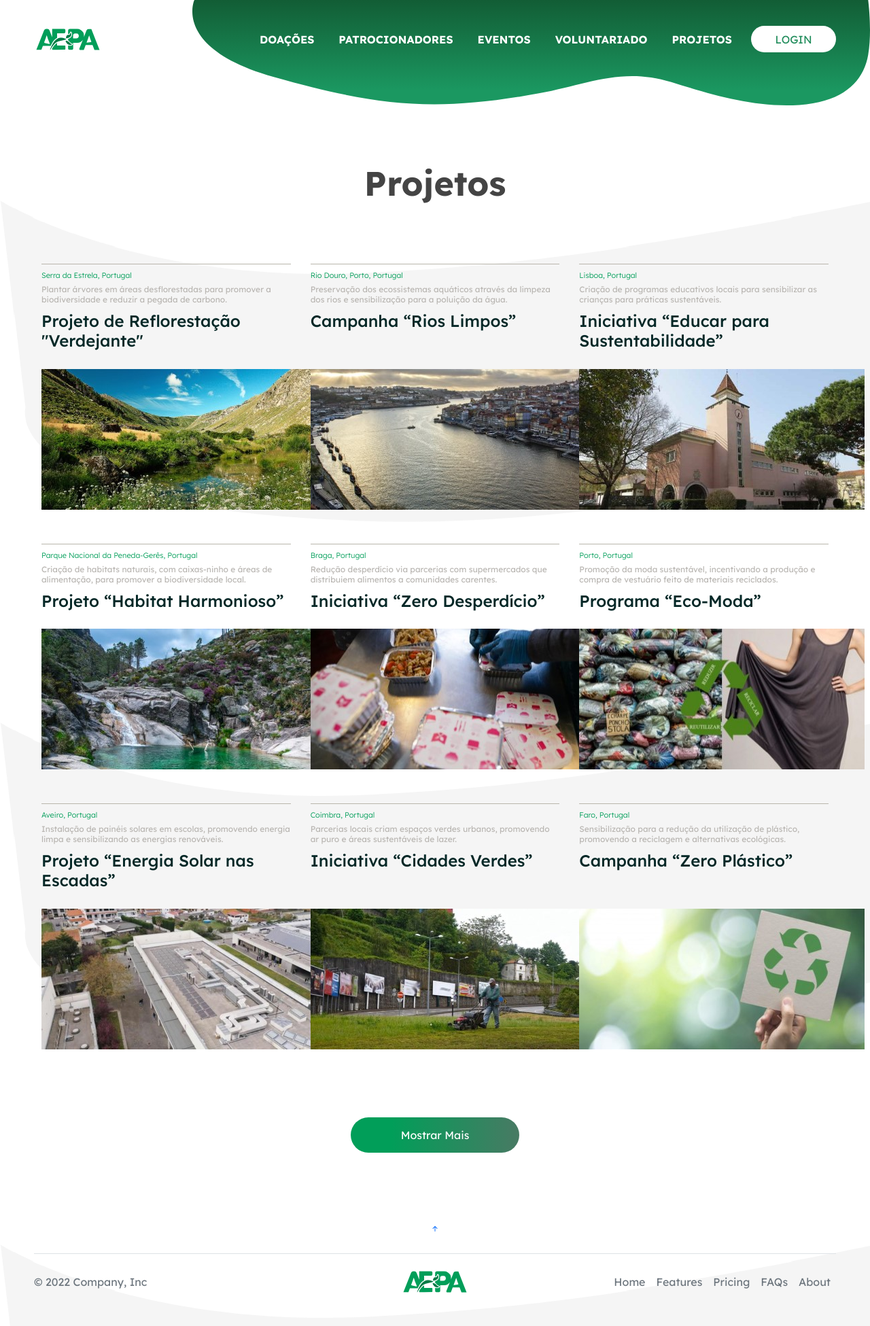
After one commit to CristianoSamtps/AEPA, a Laravel app: page /projects in a window 1280 px wide. The commit adds this page. Shown: the whole page at 68% size. Run offline with Laravel 10, Linux system fonts and the light colour scheme.

Commit message:
Adição da página Projetos e melhorias relacionadas
1->Ficheiro web.php:
     1-Alteração das rotas com a colocação da minha rota (projects);

2->Ficheiro PageController.php
     1-Alteração dos controladores com a minha view (projects);

3->Ficheiro projects.blade.php & projects.css & projects.js & Imagens:
     1-Começo e término da minha página (Projetos) em versão desktop;

4->Ficheiro master.blade.php:
     1-Formatação do código;

```diff
--- a/app/Http/Controllers/PageController.php
+++ b/app/Http/Controllers/PageController.php
@@ -15,4 +15,8 @@
     public function patrocinadores(){
     	return view('patrocinadores');
     }
+
+    public function projects(){
+        return view('projects');
+    }
 }
--- /dev/null
+++ b/public/css/projects.css
@@ -0,0 +1,98 @@
+body {
+    max-width: 1440px;
+    font-family: 'Lexend Deca', sans-serif;
+    background-image: url(../img/backgroundeffect1.svg);
+    padding-top: 155px;
+}
+
+.projects-section h1 {
+    text-align: center;
+    font-size: 50px;
+    font-weight: bold;
+    padding: 85px 0;
+    margin: 0;
+    height: 233px;
+}
+
+.projects-list {
+    margin-left: 61px;
+    margin-right: 61px;
+}
+
+.project-row {
+    display: flex;
+    flex-wrap: wrap;
+    justify-content: space-between;
+    margin-bottom: 50px;
+}
+
+.project {
+    border-top: 1px solid #b9b6ac;
+    width: calc(33.33% - 19.28px);
+}
+
+.project:hover {
+    cursor: pointer;
+    border-top-color: #FA9333;
+}
+
+.project h3 {
+    margin-top: 10px;
+    margin-bottom: 0;
+    font-size: 11px;
+    font-weight: 300;
+    /* Light */
+    color: #019E59;
+    height: 14px;
+}
+
+.project p {
+    margin-top: 5px;
+    margin-bottom: 0;
+    font-size: 12px;
+    font-weight: 400;
+    /* Regular */
+    color: #B9B6B2;
+    line-height: 15px;
+}
+
+.project h2 {
+    margin-top: 10px;
+    margin-bottom: 0;
+    font-size: 24px;
+    font-weight: 500;
+    /* Medium */
+    color: #052827;
+    height: 60px;
+}
+
+.project-row-2 h2 {
+    height: 30px;
+}
+
+.project img {
+    margin-top: 25px;
+    transition: transform 0.3s ease-in-out;
+}
+
+.project img:hover {
+    transform: scale(1.05);
+}
+
+div#MoreBtn {
+    display: flex;
+    justify-content: center;
+    /* Centraliza horizontalmente */
+}
+
+button#showMoreBtn {
+    margin-top: 50px;
+    margin-bottom: 100px;
+    padding: 0;
+    width: 248px;
+    height: 52px;
+    border-radius: 40px;
+    border: 0;
+    background: linear-gradient(91deg, #019E59 24.15%, #4C7864 103.74%);
+    color: #ffff;
+}
--- /dev/null
+++ b/public/js/projects.js
@@ -0,0 +1,18 @@
+$(document).ready(function () {
+    // Esconder inicialmente a quarta linha de projetos
+    $('.project-row-4').hide();
+
+    // Adicionar evento de clique ao botão "Mostrar Mais"
+    $('#showMoreBtn').click(function () {
+        // Mostrar a quarta linha de projetos
+        $('.project-row-4').slideToggle();
+
+        // Esconder o botão quando a .project-row-4 é mostrada
+        $(this).toggle();
+
+        // Fazer deslizar a página para a .project-row-4
+        $('html, body').animate({
+            scrollTop: $('.project-row-4').offset().top
+        }, 400);
+    });
+});
--- a/resources/views/layouts/master.blade.php
+++ b/resources/views/layouts/master.blade.php
@@ -10,25 +10,26 @@
     <meta content="" name="keywords">
 
     <!-- Favicons -->
-  <link href="{{asset ('img/favicon.svg')}}" rel="icon">
+    <link href="{{ asset('img/favicon.svg') }}" rel="icon">
 
     <!-- Google Fonts -->
     <link rel="preconnect" href="https://fonts.googleapis.com">
     <link rel="preconnect" href="https://fonts.gstatic.com" crossorigin>
-  <link href="https://fonts.googleapis.com/css2?family=Lexend+Deca:wght@300&family=Raleway:wght@500&display=swap" rel="stylesheet">
+    <link href="https://fonts.googleapis.com/css2?family=Lexend+Deca:wght@300&family=Raleway:wght@500&display=swap"
+        rel="stylesheet">
 
     <!-- Vendor CSS Files -->
-  <link href="{{ asset ('/vendor/aos/aos.css') }}" rel="stylesheet">
-  <link href="{{ asset ('/vendor/bootstrap/css/bootstrap.min.css') }}" rel="stylesheet">
-  <link href="{{ asset ('/vendor/bootstrap-icons/bootstrap-icons.css') }}" rel="stylesheet">
+    <link href="{{ asset('/vendor/aos/aos.css') }}" rel="stylesheet">
+    <link href="{{ asset('/vendor/bootstrap/css/bootstrap.min.css') }}" rel="stylesheet">
+    <link href="{{ asset('/vendor/bootstrap-icons/bootstrap-icons.css') }}" rel="stylesheet">
 
-  <link href="{{ asset ('/vendor/boxicons/css/boxicons.min.css') }}" rel="stylesheet">
-  <link href="{{ asset ('/vendor/glightbox/css/glightbox.min.css') }}" rel="stylesheet">
-  <link href="{{ asset ('/vendor/remixicon/remixicon.css') }}" rel="stylesheet">
-  <link href="{{ asset ('/vendor/swiper/swiper-bundle.min.css') }}" rel="stylesheet">
+    <link href="{{ asset('/vendor/boxicons/css/boxicons.min.css') }}" rel="stylesheet">
+    <link href="{{ asset('/vendor/glightbox/css/glightbox.min.css') }}" rel="stylesheet">
+    <link href="{{ asset('/vendor/remixicon/remixicon.css') }}" rel="stylesheet">
+    <link href="{{ asset('/vendor/swiper/swiper-bundle.min.css') }}" rel="stylesheet">
 
     <!-- Template Main CSS File -->
-  <link href="{{ asset ('/css/masterstyle.css') }}" rel="stylesheet">
+    <link href="{{ asset('/css/masterstyle.css') }}" rel="stylesheet">
     @yield('styles')
 
 </head>
@@ -38,28 +39,33 @@
     <!-- ======= Header ======= -->
     <header id="header" class="fixed-top">
         <svg width="997" height="155" viewBox="0 0 997 155" fill="none" xmlns="http://www.w3.org/2000/svg">
-      <path d="M119.832 113.279C-29.3934 71.3393 2.95979 0 2.95979 0H994.286C994.286 0 1000.39 45.1112 994.286 80.6988C988.18 116.287 961.653 149.869 893.329 154.38C825.004 158.892 759.739 137.86 704.671 120.798C631.704 98.1888 580.461 124.359 509.895 137.338C353.709 166.065 269.058 155.219 119.832 113.279Z" fill="url(#paint0_linear_214_4)"/>
+            <path
+                d="M119.832 113.279C-29.3934 71.3393 2.95979 0 2.95979 0H994.286C994.286 0 1000.39 45.1112 994.286 80.6988C988.18 116.287 961.653 149.869 893.329 154.38C825.004 158.892 759.739 137.86 704.671 120.798C631.704 98.1888 580.461 124.359 509.895 137.338C353.709 166.065 269.058 155.219 119.832 113.279Z"
+                fill="url(#paint0_linear_214_4)" />
             <defs>
-        <linearGradient id="paint0_linear_214_4" x1="469.614" y1="5.13046e-08" x2="469.614" y2="546.799" gradientUnits="userSpaceOnUse">
-          <stop stop-color="#125D35"/>
-          <stop offset="0.244792" stop-color="#1B9861"/>
+                <linearGradient id="paint0_linear_214_4" x1="469.614" y1="5.13046e-08" x2="469.614" y2="546.799"
+                    gradientUnits="userSpaceOnUse">
+                    <stop stop-color="#125D35" />
+                    <stop offset="0.244792" stop-color="#1B9861" />
                 </linearGradient>
             </defs>
         </svg>
 
         <nav class="navbar navbar-expand-lg stroke">
-      <a href="{{route('index')}}" class="navbar-brand"><img src="{{ asset('img/logo_green.svg')}}" alt="AEPABrandLogo" width="200" height="50"></a>
-      <button class="navbar-toggler" type="button" data-bs-toggle="collapse" data-bs-target="#navbarNavAltMarkup" aria-controls="navbarNavAltMarkup" aria-expanded="false" aria-label="Toggle navigation">
+            <a href="{{ route('index') }}" class="navbar-brand"><img src="{{ asset('img/logo_green.svg') }}"
+                    alt="AEPABrandLogo" width="200" height="50"></a>
+            <button class="navbar-toggler" type="button" data-bs-toggle="collapse" data-bs-target="#navbarNavAltMarkup"
+                aria-controls="navbarNavAltMarkup" aria-expanded="false" aria-label="Toggle navigation">
                 <span class="navbar-toggler-icon"></span>
             </button>
             <div class="collapse navbar-collapse" id="navbarNavAltMarkup">
                 <div class="navbar-nav text-center">
                     <!-- Add the "ml-auto" class to align items to the right -->
-          <a class="nav-item nav-link" href="{{ route('topDonates')}}">DOAÇÕES</a>
-          <a class="nav-item nav-link" href="{{ route('patrocinadores')}}">PATROCIONADORES</a>
+                    <a class="nav-item nav-link" href="{{ route('topDonates') }}">DOAÇÕES</a>
+                    <a class="nav-item nav-link" href="{{ route('patrocinadores') }}">PATROCIONADORES</a>
                     <a class="nav-item nav-link" href="#">EVENTOS</a>
                     <a class="nav-item nav-link" href="#">VOLUNTARIADO</a>
-          <a class="nav-item nav-link" href="#">PROJETOS</a>
+                    <a class="nav-item nav-link" href="{{ route('projects') }}">PROJETOS</a>
                     <a><button class="btn">LOGIN</button></a>
                 </div>
             </div>
@@ -78,7 +84,8 @@
     @yield('main')
 
     <div id="preloader"></div>
-  <a href="#" class="back-to-top d-flex align-items-center justify-content-center"><i class="bi bi-arrow-up-short"></i></a>
+    <a href="#" class="back-to-top d-flex align-items-center justify-content-center"><i
+            class="bi bi-arrow-up-short"></i></a>
 
     <!-- ======= Footer ======= -->
     <div class="footerbg">
@@ -87,8 +94,9 @@
         <footer class="d-flex flex-wrap justify-content-between align-items-center py-3 my-4 border-top">
             <p class="col-md-4 mb-0 text-muted">© 2022 Company, Inc</p>
 
-      <a href="{{route('index')}}" class="col-md-4 d-flex align-items-center justify-content-center mb-3 mb-md-0 me-md-auto link-dark text-decoration-none">
-        <img src="{{ asset('img/logo_green.svg')}}" alt="AEPABrandLogo" width="200" height="50">
+            <a href="{{ route('index') }}"
+                class="col-md-4 d-flex align-items-center justify-content-center mb-3 mb-md-0 me-md-auto link-dark text-decoration-none">
+                <img src="{{ asset('img/logo_green.svg') }}" alt="AEPABrandLogo" width="200" height="50">
             </a>
 
             <ul class="nav col-md-4 justify-content-end">
@@ -102,16 +110,16 @@
     </footer><!-- End Footer -->
 
     <!-- Vendor JS Files -->
-  <script src="{{ asset ('/vendor/aos/aos.js')}}"></script>
-  <script src="{{ asset ('/vendor/bootstrap/js/bootstrap.bundle.min.js')}}"></script>
-  <script src="{{ asset ('/vendor/glightbox/js/glightbox.min.js')}}"></script>
-  <script src="{{ asset ('/vendor/isotope-layout/isotope.pkgd.min.js')}}"></script>
-  <script src="{{ asset ('/vendor/swiper/swiper-bundle.min.js')}}"></script>
-  <script src="{{ asset ('/vendor/waypoints/noframework.waypoints.js')}}"></script>
-  <script src="{{ asset ('/vendor/php-email-form/validate.js')}}"></script>
+    <script src="{{ asset('/vendor/aos/aos.js') }}"></script>
+    <script src="{{ asset('/vendor/bootstrap/js/bootstrap.bundle.min.js') }}"></script>
+    <script src="{{ asset('/vendor/glightbox/js/glightbox.min.js') }}"></script>
+    <script src="{{ asset('/vendor/isotope-layout/isotope.pkgd.min.js') }}"></script>
+    <script src="{{ asset('/vendor/swiper/swiper-bundle.min.js') }}"></script>
+    <script src="{{ asset('/vendor/waypoints/noframework.waypoints.js') }}"></script>
+    <script src="{{ asset('/vendor/php-email-form/validate.js') }}"></script>
 
     <!-- Template Main JS File -->
-  <script src="{{ asset ('/js/main.js')}}"></script>
+    <script src="{{ asset('/js/main.js') }}"></script>
 
 </body>
 
--- /dev/null
+++ b/resources/views/projects.blade.php
@@ -0,0 +1,158 @@
+@extends('layouts.master')
+
+@section('title', 'AEPA | Projetos')
+
+@section('styles')
+    <link href="{{ asset('/css/styleIndex.css') }}" rel="stylesheet">
+    <link href="{{ asset('/css/projects.css') }}" rel="stylesheet">
+    <link rel="preconnect" href="https://fonts.googleapis.com">
+    <link rel="preconnect" href="https://fonts.gstatic.com" crossorigin>
+    <link href="https://fonts.googleapis.com/css2?family=Lexend+Deca:wght@100;200;300;400;500;600;700;800;900&display=swap"
+        rel="stylesheet">
+@endsection
+
+@section('main')
+    <div class="projects-section">
+
+        <!-- Título "Projetos" -->
+        <h1 id="projects-title">Projetos</h1>
+
+        <!-- Listagem de Projetos -->
+        <div class="projects-list">
+
+            <!-- Primeira fila de Projetos -->
+            <div class="project-row project-row-1">
+
+                <!-- Projeto 1 -->
+                <div class="project">
+                    <h3>Serra da Estrela, Portugal</h3>
+                    <p>Plantar árvores em áreas desflorestadas para promover a biodiversidade e reduzir a pegada de carbono.
+                    </p>
+                    <h2>Projeto de Reflorestação "Verdejante"</h2>
+                    <img src="{{ asset('img/Cidades/Verdejante.jpg') }}" alt="Verdejante">
+                </div>
+
+                <!-- Projeto 2 -->
+                <div class="project">
+                    <h3>Rio Douro, Porto, Portugal</h3>
+                    <p>Preservação dos ecossistemas aquáticos através da limpeza dos rios e sensibilização para a poluição
+                        da água.</p>
+                    <h2>Campanha “Rios Limpos”</h2>
+                    <img src="{{ asset('img/Cidades/Rios Limpos.jpg') }}" alt="Verdejante">
+                </div>
+
+                <!-- Projeto 3 -->
+                <div class="project">
+                    <h3>Lisboa, Portugal</h3>
+                    <p>Criação de programas educativos locais para sensibilizar as crianças para práticas sustentáveis.</p>
+                    <h2>Iniciativa “Educar para Sustentabilidade”</h2>
+                    <img src="{{ asset('img/Cidades/Educar para Sustentabilidade.jpg') }}" alt="Verdejante">
+                </div>
+
+            </div>
+
+            <!-- Segunda fila de Projetos -->
+            <div class="project-row project-row-2">
+
+                <!-- Projeto 4 -->
+                <div class="project">
+                    <h3>Parque Nacional da Peneda-Gerês, Portugal</h3>
+                    <p>Criação de habitats naturais, com caixas-ninho e áreas de alimentação, para promover a biodiversidade
+                        local.</p>
+                    <h2>Projeto “Habitat Harmonioso”</h2>
+                    <img src="{{ asset('img/Cidades/Habitat Harmonioso.jpg') }}" alt="Verdejante">
+                </div>
+
+                <!-- Projeto 5 -->
+                <div class="project">
+                    <h3>Braga, Portugal</h3>
+                    <p>Redução desperdício via parcerias com supermercados que distribuiem alimentos a comunidades carentes.
+                    </p>
+                    <h2>Iniciativa “Zero Desperdício”</h2>
+                    <img src="{{ asset('img/Cidades/Zero Desperdício.jpg') }}" alt="Verdejante">
+                </div>
+
+                <!-- Projeto 6 -->
+                <div class="project">
+                    <h3>Porto, Portugal</h3>
+                    <p>Promoção da moda sustentável, incentivando a produção e compra de vestuário feito de materiais
+                        reciclados.</p>
+                    <h2>Programa “Eco-Moda”</h2>
+                    <img src="{{ asset('img/Cidades/Eco-Moda.jpg') }}" alt="Verdejante">
+                </div>
+
+            </div>
+
+            <!-- Terceira fila de Projetos -->
+            <div class="project-row project-row-3">
+
+                <!-- Projeto 7 -->
+                <div class="project">
+                    <h3>Aveiro, Portugal</h3>
+                    <p>Instalação de painéis solares em escolas, promovendo energia limpa e sensibilizando as energias
+                        renováveis.</p>
+                    <h2>Projeto “Energia Solar nas Escadas”</h2>
+                    <img src="{{ asset('img/Cidades/Energia Solar nas Escadas.jpg') }}" alt="Verdejante">
+                </div>
+
+                <!-- Projeto 8 -->
+                <div class="project">
+                    <h3>Coimbra, Portugal</h3>
+                    <p>Parcerias locais criam espaços verdes urbanos, promovendo ar puro e áreas sustentáveis de lazer.</p>
+                    <h2>Iniciativa “Cidades Verdes”</h2>
+                    <img src="{{ asset('img/Cidades/Cidades Verdes.jpg') }}" alt="Verdejante">
+                </div>
+
+                <!-- Projeto 9 -->
+                <div class="project">
+                    <h3>Faro, Portugal</h3>
+                    <p>Sensibilização para a redução da utilização de plástico, promovendo a reciclagem e alternativas
+                        ecológicas.</p>
+                    <h2>Campanha “Zero Plástico”</h2>
+                    <img src="{{ asset('img/Cidades/Zero Plástico.jpg') }}" alt="Verdejante">
+                </div>
+
+            </div>
+
+            <!-- Botão Mostrar Mais Projetos -->
+            <div id="MoreBtn">
+                <button id="showMoreBtn">Mostrar Mais</button>
+            </div>
+
+            <!-- Quarta fila de Projetos (Projetos AEPA (Index)) -->
+            <div class="project-row project-row-4">
+
+                <!-- Projeto 10 -->
+                <div class="project">
+                    <h3>Pinhal de Leiria, Portugal</h3>
+                    <p>Plantamos árvores, promovendo a biodiversidade e reduzindo a pegada de carbono para um ambiente
+                        verde.</p>
+                    <h2>Projeto “Reflorestação Ambiciosa”</h2>
+                    <img src="{{ asset('img/Cidades/Reflorestação Ambiciosa.jpg') }}" alt="Reflorestação Ambiciosa">
+                </div>
+
+                <!-- Projeto 11 -->
+                <div class="project">
+                    <h3>Caranguejeira, Portugal</h3>
+                    <p>A tua ajuda é crucial para restaurar ecossistemas locais e promover a sustentabilidade ambiental.</p>
+                    <h2>Projeto “Recuperação Vital”</h2>
+                    <img src="{{ asset('img/Cidades/Recuperação Vital.jpg') }}" alt="Recuperação Vital">
+                </div>
+
+                <!-- Projeto 12 -->
+                <div class="project">
+                    <h3>Pedrógão Grande, Portugal</h3>
+                    <p>Junta-te a nós na missão sustentável, apoiando práticas inovadoras para fortalecer o ambiente.</p>
+                    <h2>Projeto “Evolução Sustentável”</h2>
+                    <img src="{{ asset('img/Cidades/Evolução Sustentável.jpg') }}" alt="Evolução Sustentável">
+                </div>
+
+            </div>
+        </div>
+    </div>
+
+    <!-- Ficheiros JavaScript !-->
+    <script src="https://code.jquery.com/jquery-3.6.0.min.js"></script>
+    <script src="{{ asset('js/projects.js') }}"></script>
+
+@endsection
--- a/routes/web.php
+++ b/routes/web.php
@@ -20,3 +20,5 @@
 Route::get('/topDonates', [PageController::class, 'topDonates'])->name('topDonates');
 
 Route::get('/patrocinadores', [PageController::class, 'patrocinadores'])->name('patrocinadores');
+
+Route::get('/projects', [PageController::class, 'projects'])->name('projects');
```
Also changed, not shown: public/img/Cidades/Cidades Verdes.jpg (added), public/img/Cidades/Eco-Moda.jpg (added), public/img/Cidades/Educar para Sustentabilidade.jpg (added), public/img/Cidades/Energia Solar nas Escadas.jpg (added), public/img/Cidades/Evolução Sustentável.jpg (added), public/img/Cidades/Habitat Harmonioso.jpg (added), public/img/Cidades/Recuperação Vital.jpg (added), public/img/Cidades/Reflorestação Ambiciosa.jpg (added), public/img/Cidades/Rios Limpos.jpg (added), public/img/Cidades/Verdejante.jpg (added), public/img/Cidades/Zero Desperdício.jpg (added), public/img/Cidades/Zero Plástico.jpg (added). Lines whose indentation alone changed are shown as unchanged.
